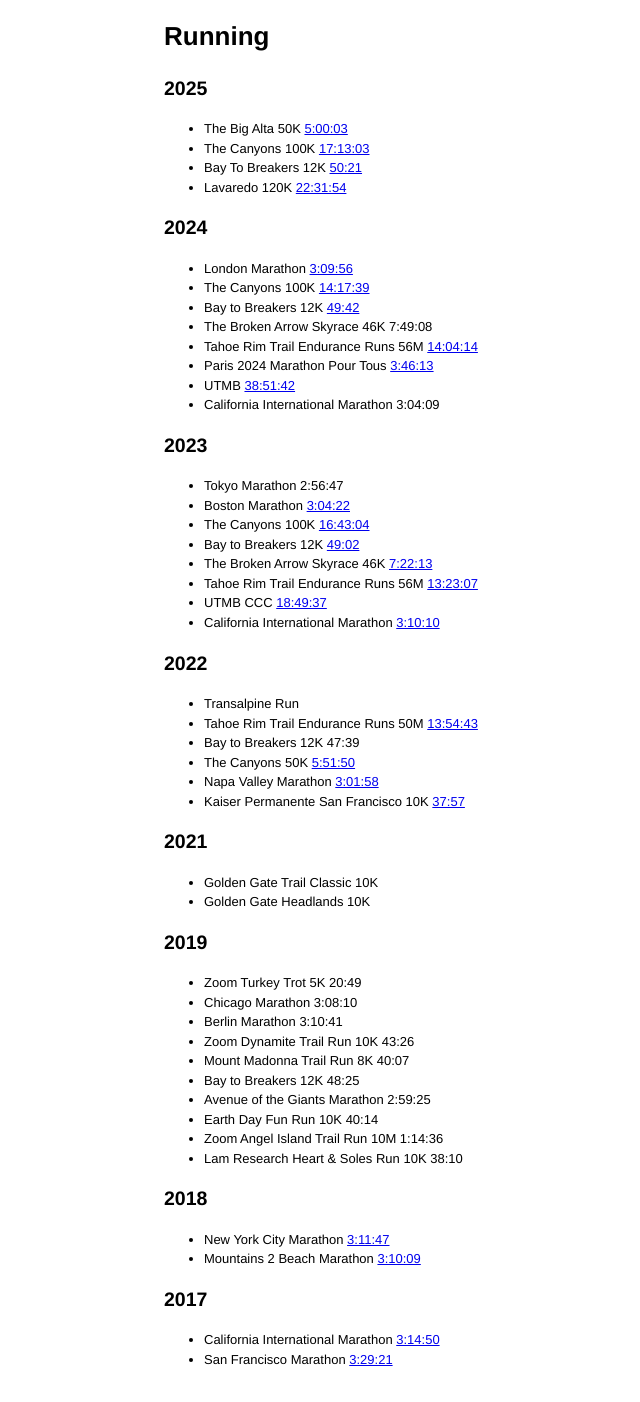
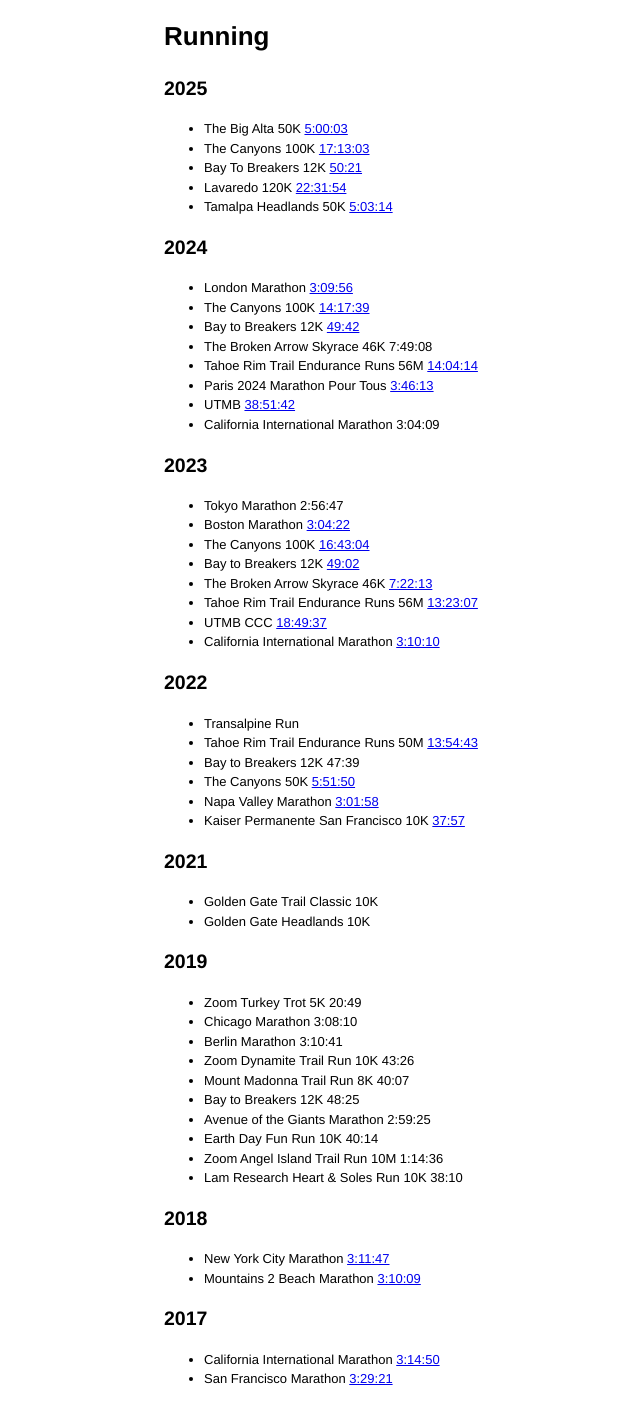
Before and after one commit to denis/denis.github.com, a Jekyll site: the page built from running.md, in a window 1280 px wide. Shown: the whole page, without its empty margins (76-716 px from the left). Built offline with Jekyll 4.4.1, drawn with Linux system fonts in a browser that asks for light colours; comment, search, counter and statistics services are not loaded.

Commit message:
Add 2025 Tamalpa Headlands 50K result

```diff
--- a/running.md
+++ b/running.md
@@ -11,6 +11,7 @@
 - The Canyons 100K [17:13:03][2025-the-canyons-100k]
 - Bay To Breakers 12K [50:21][2025-bay-to-breakers]
 - Lavaredo 120K [22:31:54][2025-lavaredo-120k]
+- Tamalpa Headlands 50K [5:03:14][2025-tamalpa-headlands-50k]
 
 ## 2024
 
@@ -96,3 +97,4 @@
 [2025-the-canyons-100k]: https://canyons.utmb.world/runners/results?year=2025&offset=300&limit=50&raceUri=3753.thecanyonsendurancerunsbyutmb-100k.2025&page=8
 [2025-bay-to-breakers]: http://results2.xacte.com/#/e/2590/searchable/12587
 [2025-lavaredo-120k]: https://utmb.world/utmb-index/races/178.lavaredoultratrailbyutmb-lavaredo120k.2025?page=23
+[2025-tamalpa-headlands-50k]: https://ultrasignup.com/results_event.aspx?did=119722#id1691864
```
